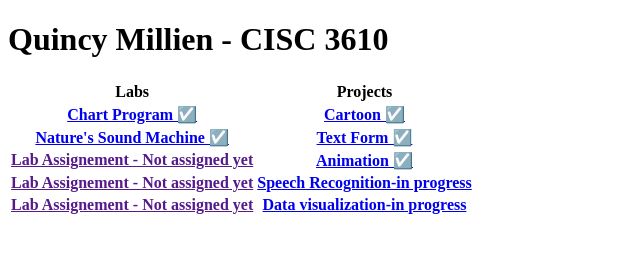
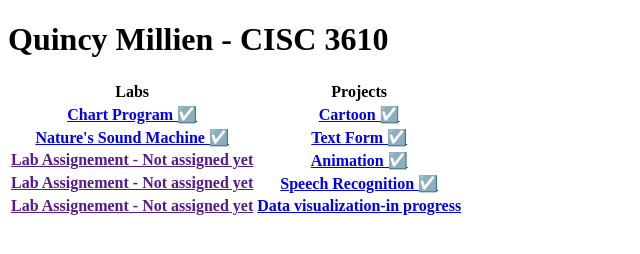
Before and after one commit to qbcoding2/CISC3610-PROJECTS-OF-QUINCY-MILLIEN, a plain HTML site: page index.html in a window 1280 px wide. Shown: the whole page, without its empty margins (0-640 px from the left). Drawn offline with Linux system fonts and the light colour scheme.

Commit message:
Update index.html

```diff
--- a/index.html
+++ b/index.html
@@ -30,7 +30,7 @@
                     </tr>
                     <tr>
                         <th><a href="">Lab Assignement - Not assigned yet</a></th>
-                        <th><a href="projects/speech recognition/index.html">Speech Recognition-in progress</a></th>
+                        <th><a href="projects/speech recognition/index.html">Speech Recognition ☑️ </a></th>
                     </tr>
                     <tr>
                         <th><a href="">Lab Assignement - Not assigned yet</a></th>
```
